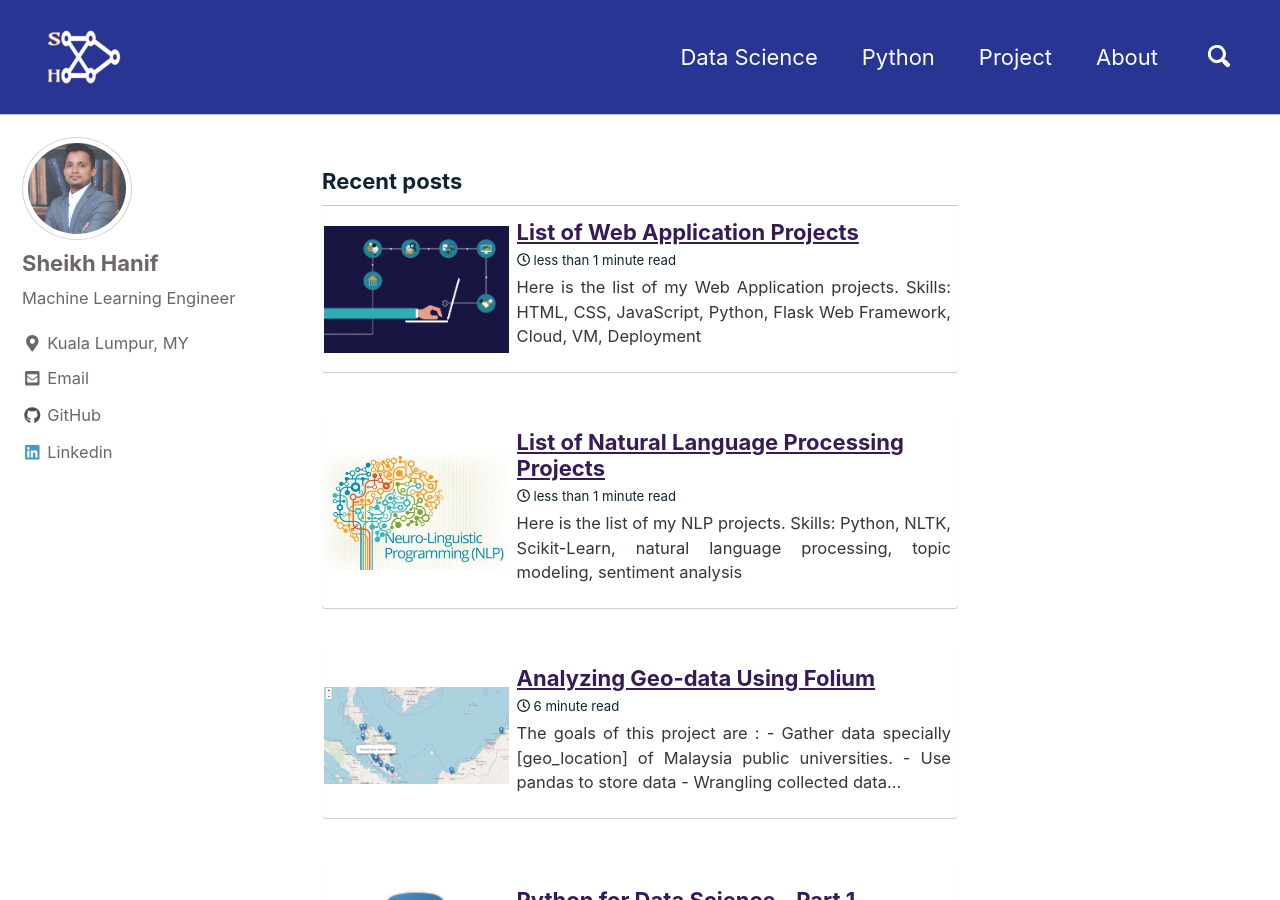
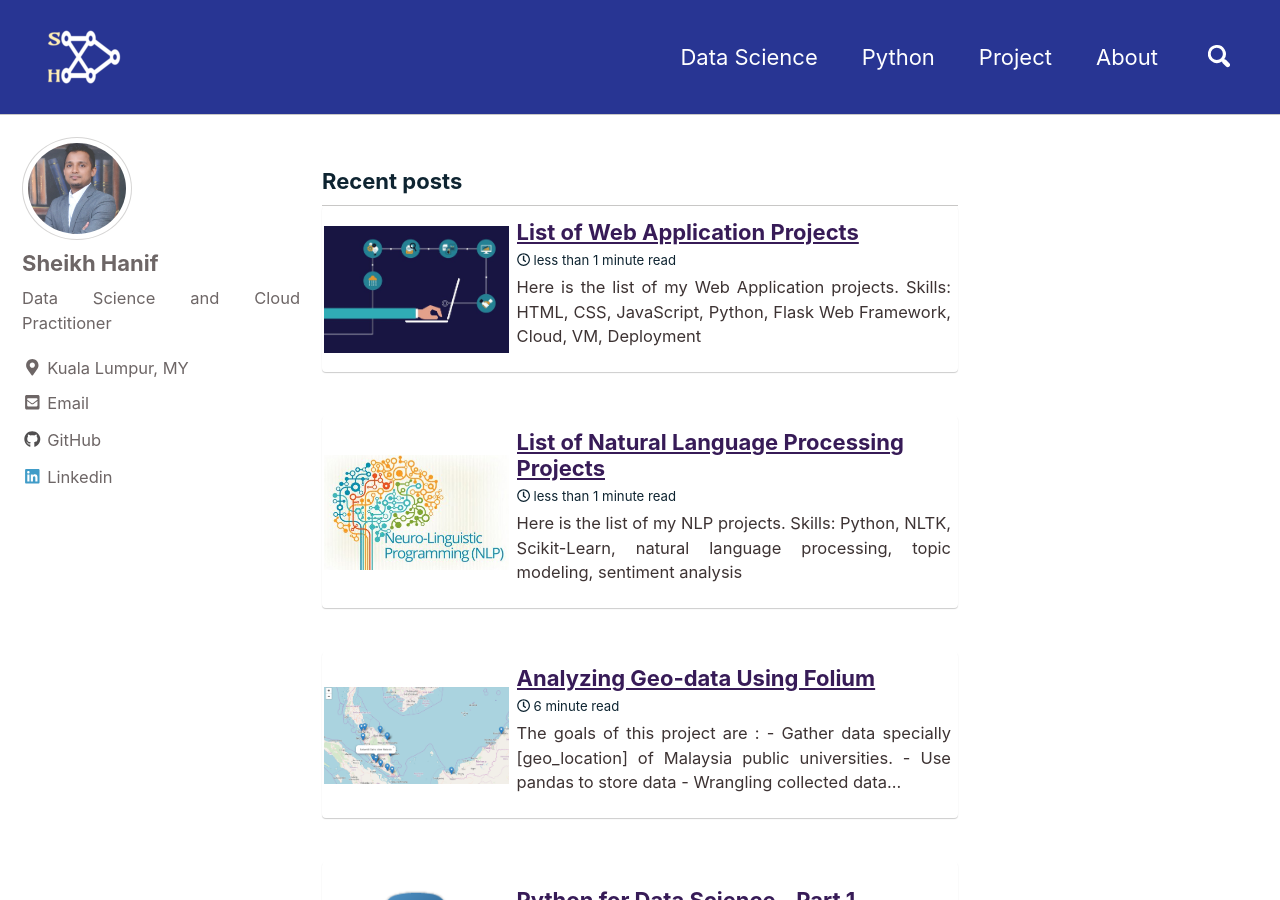
Before and after one commit to sheikhhanif/sheikhhanif.github.io, a Jekyll site: the page built from index.html, in a window 1280 px wide and 900 px high. Built offline with Jekyll 4.4.1, drawn with Linux system fonts in a browser that asks for light colours; cached includes are drawn as plain includes; nearby versions of some CDN libraries; the list of posts is cut into pages by our own code; comment, search, counter and statistics services are not loaded; a file with an impossible date is left out.

Commit message:
Update _config.yml

```diff
--- a/_config.yml
+++ b/_config.yml
@@ -90,7 +90,7 @@ analytics:
 author:
   name             : "Sheikh Hanif"
   avatar           : "/assets/images/bio.jpg"
-  bio              : "Machine Learning Engineer"
+  bio              : "Data Science and Cloud Practitioner"
   location         : "Kuala Lumpur, MY"
   email            :
   links:
```
